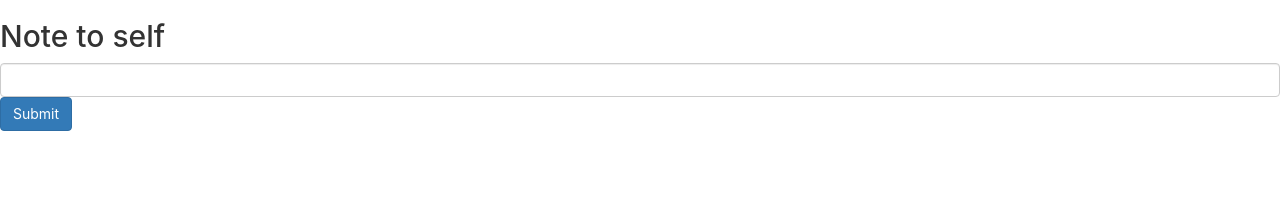
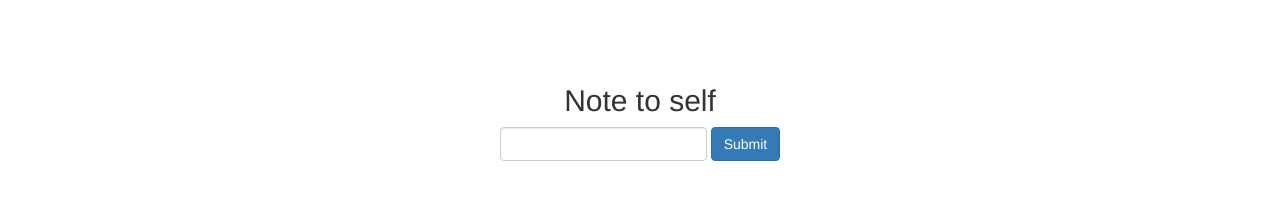
Before and after one commit to CesarAdan1/React-Testing, a React app: page / in a window 1280 px wide. Built offline with nearby package versions, Linux system fonts and the light colour scheme.

Commit message:
stateintoaForm

```diff
--- a/src/Components/App.js
+++ b/src/Components/App.js
@@ -2,13 +2,23 @@ import React, { Component } from 'react';
 import { Form, FormControl, Button } from 'react-bootstrap';
 
 class App extends Component {
+  constructor(){
+    super();
+
+    this.state = {
+      text: '',
+
+    }
+  }
+
   render() {
     return (
       <div>
         <h2>Note to self</h2>
-        <Form>
-            <FormControl />
-            <Button>Submit</Button>
+        <Form inline>
+            <FormControl onChange={e =>this.setState({ text: e.target.value})} />
+            {' '}
+            <Button onClick={() => console.log(this.state)}>Submit</Button>
         </Form>
       </div>
     )
--- a/src/index.css
+++ b/src/index.css
@@ -1,14 +1,5 @@
 body {
-  margin: 0;
-  padding: 0;
-  font-family: -apple-system, BlinkMacSystemFont, "Segoe UI", "Roboto", "Oxygen",
-    "Ubuntu", "Cantarell", "Fira Sans", "Droid Sans", "Helvetica Neue",
-    sans-serif;
-  -webkit-font-smoothing: antialiased;
-  -moz-osx-font-smoothing: grayscale;
+  text-align: center;
+  padding: 5%;
+
 }
-
-code {
-  font-family: source-code-pro, Menlo, Monaco, Consolas, "Courier New",
-    monospace;
-}
```
